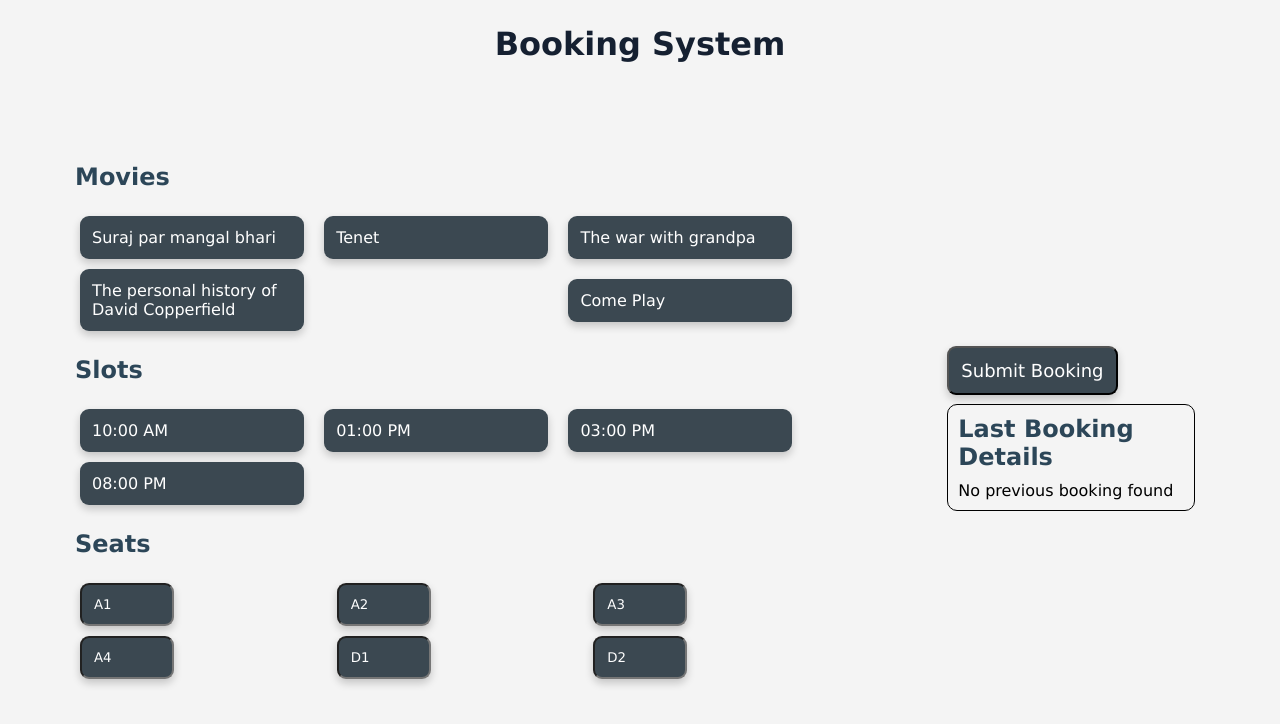
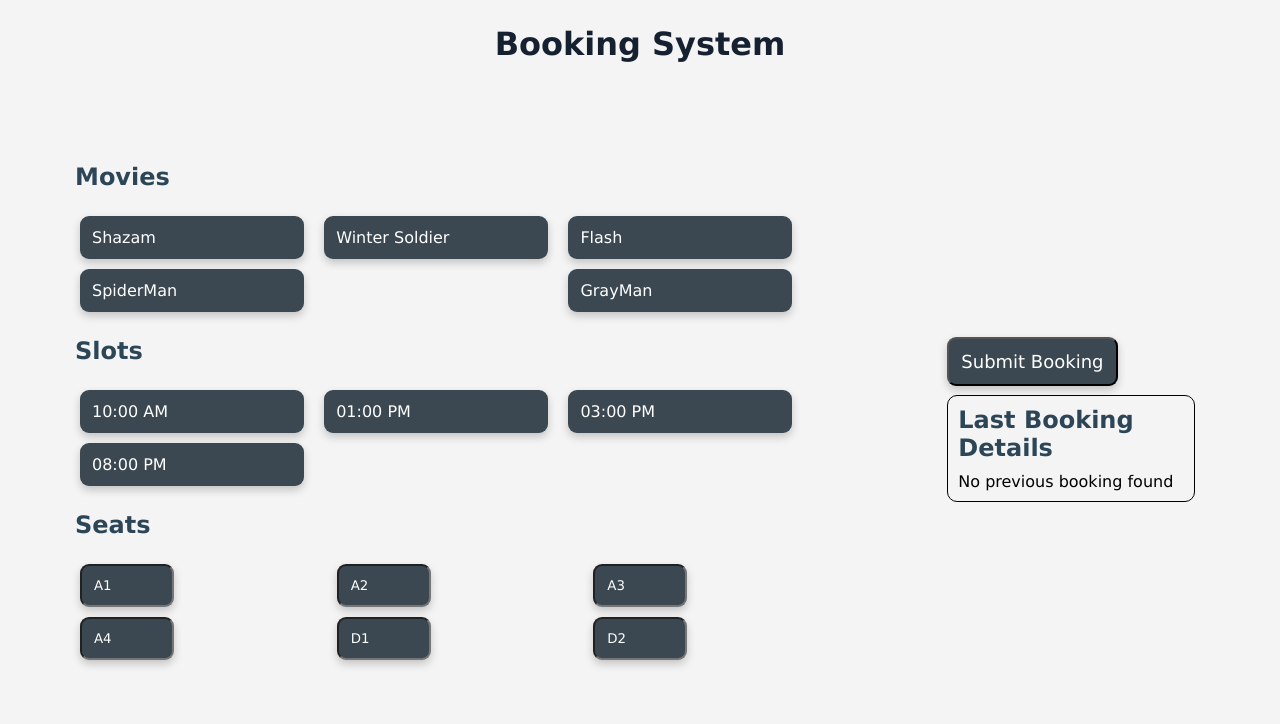
Before and after one commit to Imtiyaj25/React-BookMyShow, a React (Create React App) app: page / in a window 1280 px wide. Shown: the top 724 px of the page. Built offline with nearby package versions, Linux system fonts and the light colour scheme; no server answers.

Commit message:
Updating Movies

```diff
--- a/src/data.js
+++ b/src/data.js
@@ -1,4 +1,4 @@
-let movies = ['Suraj par mangal bhari', 'Tenet', 'The war with grandpa', 'The personal history of David Copperfield', 'Come Play']
+let movies = ['Shazam', 'Winter Soldier', 'Flash', 'SpiderMan', 'GrayMan']
 let slots = ['10:00 AM', '01:00 PM', '03:00 PM', "08:00 PM"]
 let seatTypes = ['A1', 'A2', 'A3', 'A4', 'D1', 'D2']
 
```
